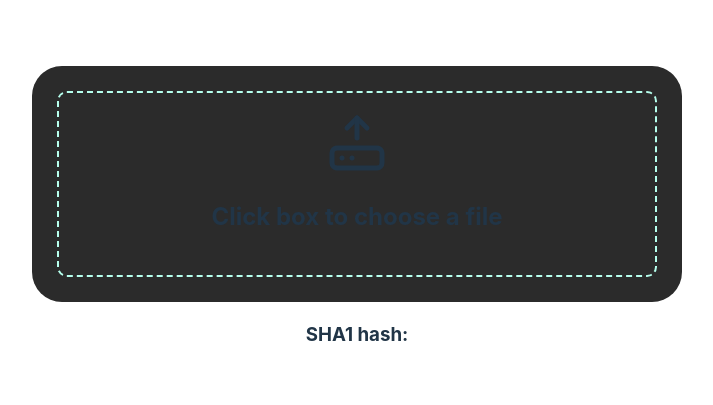
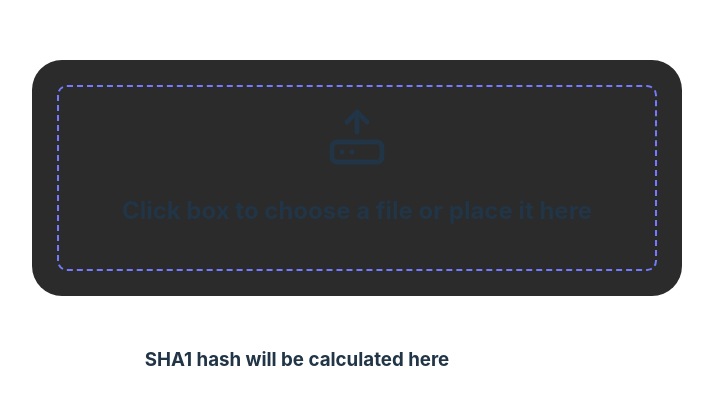
Before and after one commit to gl-el/files-hash, a React (Vite) app: page / in a window 1280 px wide. Shown: the part 183-588 px from the top of the page, without its empty margins (283-996 px from the left). Built offline with nearby package versions, Linux system fonts and the light colour scheme.

Commit message:
feat: copy button

```diff
--- /dev/null
+++ b/src/components/CopyButton/CopyButton.module.css
@@ -0,0 +1,21 @@
+.container {
+  display: inline-block;
+  position: relative;
+}
+
+.button {
+  width: 100%;
+}
+
+.label {
+  box-sizing: border-box;
+  position: absolute;
+  width: 150%;
+  top: 60px;
+  left: -25%;
+  text-align: center;
+  background: #2b2b2b;
+  padding: 10px;
+  border-radius: 10px;
+  outline: 1px solid #747bff;
+}
--- /dev/null
+++ b/src/components/CopyButton/CopyButton.tsx
@@ -0,0 +1,33 @@
+import { ClipboardCopy } from 'lucide-react';
+import s from './CopyButton.module.css';
+import { useState, useEffect } from 'react';
+
+export function CopyButton({ textToCopy }: { textToCopy: string }) {
+  const [copyStatus, setCopyStatus] = useState('idle');
+
+  const handleCopy = () => {
+    navigator.clipboard
+      .writeText(textToCopy)
+      .then(() => setCopyStatus('success'))
+      .catch(() => setCopyStatus('error'));
+  };
+
+  useEffect(() => {
+    const timerId = setTimeout(() => {
+      setCopyStatus('idle');
+    }, 2000);
+    return () => clearTimeout(timerId);
+  }, [copyStatus]);
+  return (
+    <div className={s.container}>
+      <button className={s.button} onClick={handleCopy}>
+        <ClipboardCopy />
+      </button>
+      {copyStatus !== 'idle' && (
+        <span className={s.label} role='tooltip'>
+          {copyStatus === 'success' ? 'Successful copied' : 'Error occurred'}
+        </span>
+      )}
+    </div>
+  );
+}
--- a/src/components/HashCalc/HashCalc.module.css
+++ b/src/components/HashCalc/HashCalc.module.css
@@ -9,3 +9,15 @@
 .label {
   position: relative;
 }
+
+.hashContainer {
+  margin-top: 50px;
+  display: grid;
+  grid-template-columns: auto 100px;
+  align-items: center;
+  gap: 20px;
+}
+
+.hashContainer h3 {
+  margin: 0;
+}
--- a/src/components/HashCalc/HashCalc.tsx
+++ b/src/components/HashCalc/HashCalc.tsx
@@ -1,7 +1,8 @@
 import { useState } from 'react';
 //import cryptoJS from 'crypto-js';
 import s from './HashCalc.module.css';
-import { InputFile } from '../UI/InputFile';
+import { InputFile } from '../InputFile/InputFile';
+import { CopyButton } from '../CopyButton/CopyButton';
 
 export function HashCalc() {
   const [hash, setHash] = useState('');
@@ -38,7 +39,16 @@ export function HashCalc() {
   return (
     <div className={s.container}>
       <InputFile onInputChange={handleFileInput} />
-      <h3>SHA1 hash: {hash}</h3>
+      <div className={s.hashContainer}>
+        {hash ? (
+          <>
+            <h3>SHA1 hash: {hash}</h3>
+            <CopyButton textToCopy={hash} />
+          </>
+        ) : (
+          <h3>SHA1 hash will be calculated here</h3>
+        )}
+      </div>
     </div>
   );
 }
--- a/src/components/UI/InputFile.module.css
+++ b/src/components/InputFile/InputFile.module.css
@@ -11,7 +11,13 @@
   padding: 20px;
   position: relative;
   cursor: pointer;
-  border: 2px dashed rgb(182, 255, 237);
+  border: 2px dashed #747bff;
+  box-shadow: none;
+  transition: box-shadow 0.5s ease-in-out;
+}
+
+.uploadActive {
+  box-shadow: 0px 0px 10px 5px #747bff;
 }
 
 .upload input {
@@ -20,7 +26,7 @@
   width: 100%;
   position: absolute;
   top: 0;
-  bottom: 0;
+  left: 0;
   opacity: 0;
   cursor: pointer;
 }
--- a/src/components/UI/InputFile.tsx
+++ b/src/components/InputFile/InputFile.tsx
@@ -4,6 +4,7 @@ import s from './InputFile.module.css';
 
 export function InputFile({ onInputChange }: { onInputChange: (file: File) => void }) {
   const [fileName, setFileName] = useState('');
+  const [isDrag, setIsDrag] = useState(false);
 
   const handleFile = (e: React.ChangeEvent<HTMLInputElement>) => {
     if (!e.target.files) return;
@@ -14,9 +15,16 @@ export function InputFile({ onInputChange }: { onInputChange: (file: File) => vo
 
   return (
     <div className={s.container}>
-      <div className={s.upload}>
+      <div
+        className={`${s.upload} ${isDrag ? s.uploadActive : ''}`}
+        onDragEnter={() => setIsDrag(true)}
+        onDragLeave={() => setIsDrag(false)}
+        onDrop={() => setIsDrag(false)}
+      >
         <HardDriveUpload size={'60'} />
-        <h2>{fileName ? fileName : 'Click box to choose a file'}</h2>
+        {!fileName && !isDrag && <h2>Click box to choose a file or place it here</h2>}
+        {isDrag && <h2>Drop file here</h2>}
+        {fileName && !isDrag && <h2>{fileName}</h2>}
         <input type='file' onChange={handleFile} />
       </div>
     </div>
--- a/src/index.css
+++ b/src/index.css
@@ -33,7 +33,7 @@ h1 {
 
 button {
   border-radius: 8px;
-  border: 1px solid transparent;
+  border: 2px solid transparent;
   padding: 0.6em 1.2em;
   font-size: 1em;
   font-weight: 500;
@@ -45,7 +45,8 @@ button {
 button:hover {
   border-color: #646cff;
 }
-button:focus,
+
+button:active,
 button:focus-visible {
   outline: 4px auto -webkit-focus-ring-color;
 }
```
